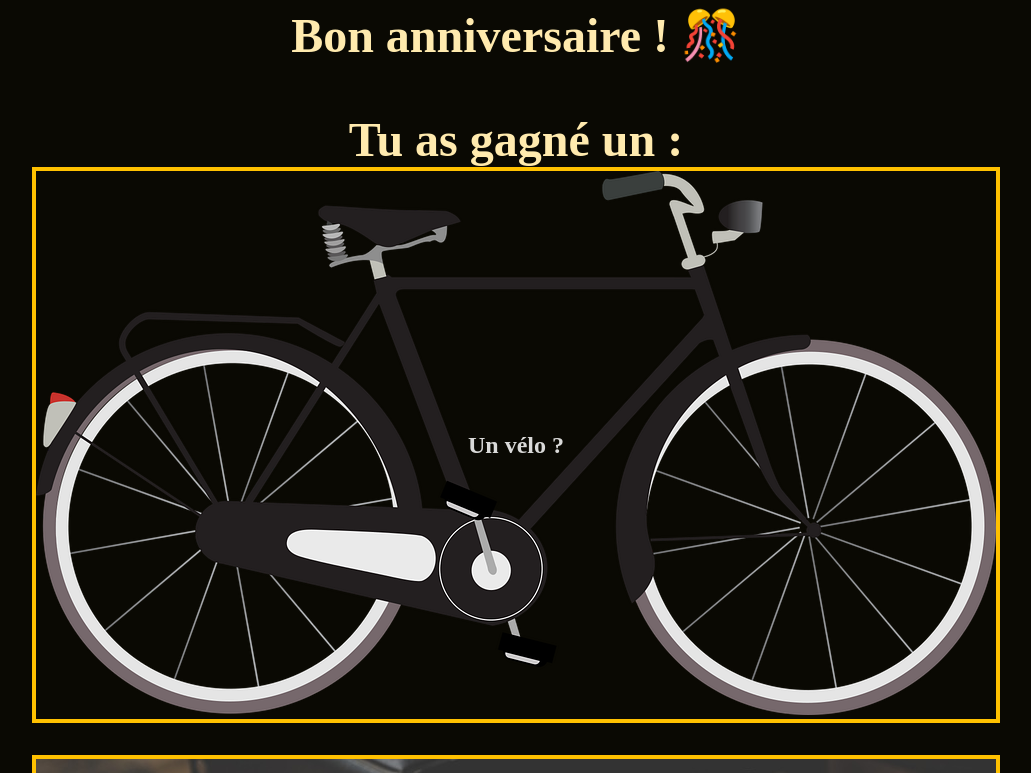
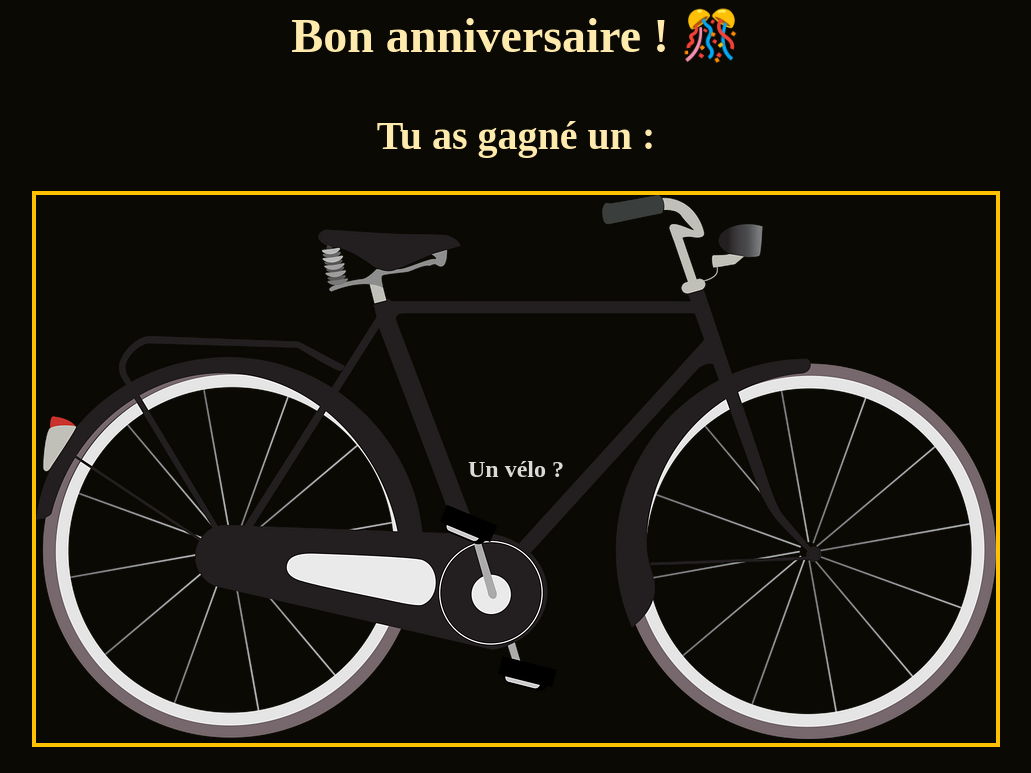
Before and after one commit to Maxime-Belleuvre/Birthday, a plain HTML site: page index.html in a window 1280 px wide. Shown: the top 773 px of the page, without its empty margins (124-1155 px from the left). Drawn offline with Linux system fonts and the light colour scheme.

Commit message:
new title

```diff
--- a/index.css
+++ b/index.css
@@ -89,9 +89,10 @@ body{
 
 
 .title-map{
-    font-size: 3rem;
+    font-size: 2.5rem;
     color: var(--vanilla);
     text-align: center;
+    margin-bottom: 2rem;
 }
 .map path:hover{
     fill: var(--amber);
--- a/script.js
+++ b/script.js
@@ -26,7 +26,6 @@ document.getElementById("FR-PDL").addEventListener("click",()=>{
 
 document.getElementById("btn").addEventListener("click",() =>{
     document.getElementById("people").classList.remove("inactive");
-    document.getElementById("presentation").classList.add("inactive");
 });
 
 
```
Also changed, not shown: index.html (+0 -3 lines).
